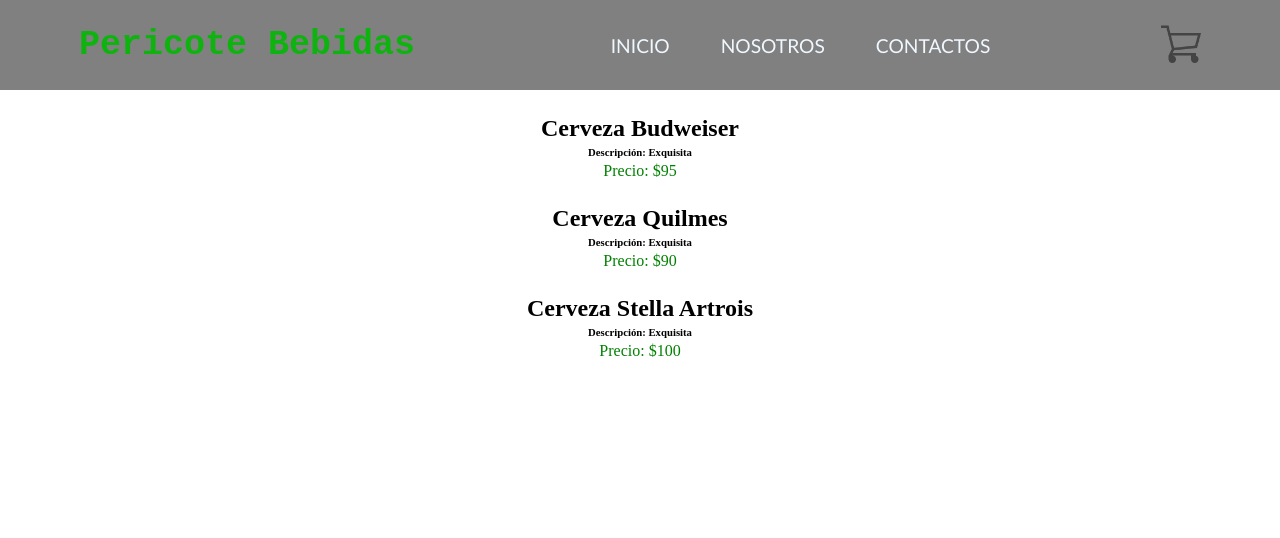
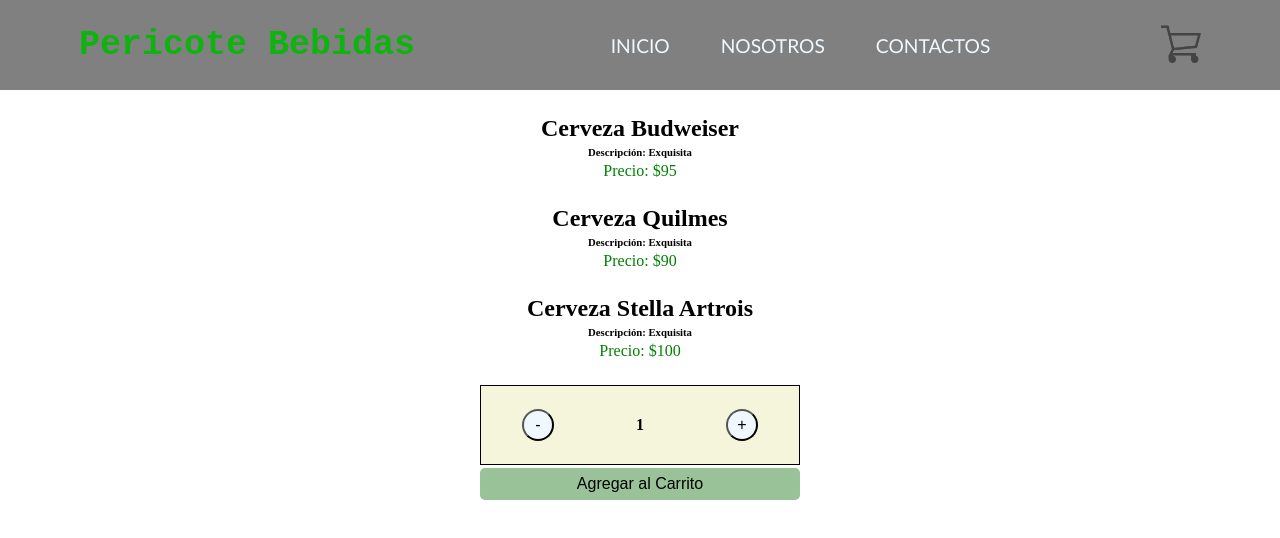
Before and after one commit to fedechiapparoli/react-final, a React (Create React App) app: page / in a window 1280 px wide. Shown: the top 538 px of the page. Built offline with nearby package versions, Linux system fonts and the light colour scheme.

Commit message:
contador

```diff
--- a/src/App.js
+++ b/src/App.js
@@ -1,5 +1,6 @@
 
 import './App.css';
+import ItemCount from './components/ItemCount';
 import ItemListConteiner from './components/ItemListConteiner';
 import NavBar from './components/NavBar.js'
 
@@ -11,6 +12,7 @@
      <ItemListConteiner name='Budweiser' description='Exquisita' price='$95'/>
      <ItemListConteiner name='Quilmes' description='Exquisita' price='$90'/>
      <ItemListConteiner name='Stella Artrois' description='Exquisita' price='$100'/>
+     <ItemCount/>
     </div>
   );
 }
--- /dev/null
+++ b/src/components/ItemCount.js
@@ -0,0 +1,27 @@
+
+import React,{ useState } from 'react'
+import '../components/count.css'
+const ItemCount = () => {
+    const [counter, setCounter] = useState(1)
+    const addCount = () => {
+        if(counter<5) (
+        setCounter(counter + 1))
+    };
+    const sustCount = () => {
+        if(counter>0) (setCounter(counter - 1))
+    }
+
+    return (
+        <div className='conteiner'>
+          <div className='conteinerCount'>
+            <button className='botonCount' onClick={sustCount}>-</button>
+            <h6 className='contador'>{counter}</h6>
+            <button className='botonCount' onClick={addCount }>+</button>
+          </div>
+          <button className='addCarrito'>Agregar al Carrito</button>
+
+        </div>
+    )
+}
+
+export default ItemCount
--- /dev/null
+++ b/src/components/count.css
@@ -0,0 +1,49 @@
+*{
+    margin: 0;
+    padding: 0;
+    box-sizing: border-box;
+}
+.conteiner{
+    text-align: center;
+}
+.conteinerCount{
+    height: 5rem;
+    width: 20rem;
+    margin: auto;
+    background-color: beige;
+    display: flex;
+    justify-content: space-around;
+    align-items: center;
+    text-align: center;
+    border: solid 1px;
+}
+.contador{
+    text-align: center;
+    font-size: 1rem;
+}
+.botonCount{
+    font-size: 1rem;
+    cursor: pointer;
+
+    background-color: aliceblue;
+    border-radius: 50%;
+    height: 2rem;
+    width: 2rem;
+}
+.addCarrito{
+    font-size: 1rem;
+   text-align: center;
+   height: 2rem;
+   width: 20rem;
+   margin-top: 0.2rem;
+   background-color: rgb(153, 194, 153);
+   border: none;
+   cursor: pointer;
+   border-radius: 5px;
+
+}
+.addCarrito:hover{
+    background-color: red;
+    transition: .8s;
+
+}
```
